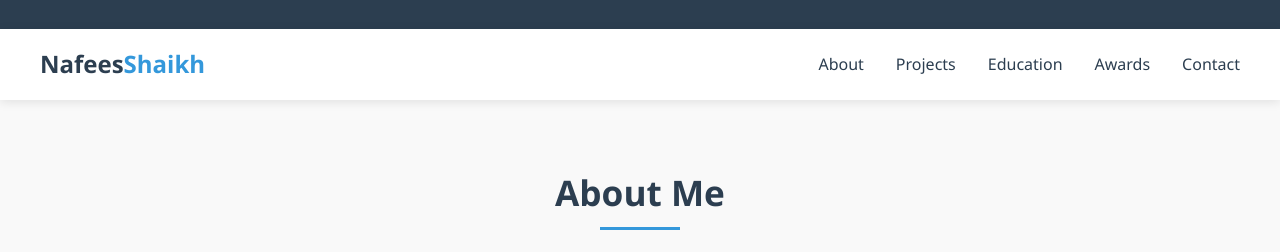
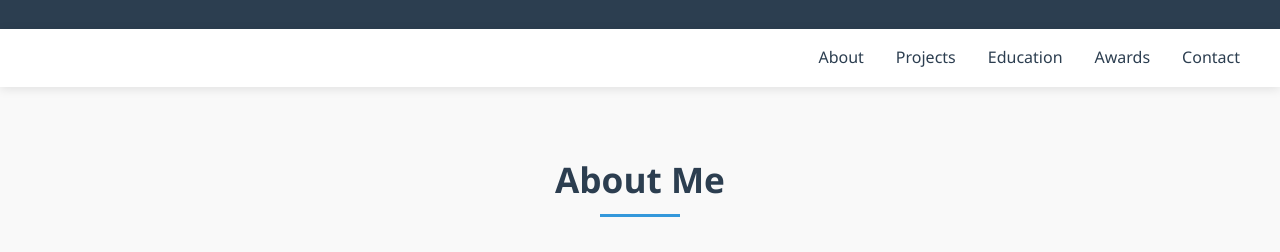
Before and after one commit to datascience619/Nafeesio, a plain HTML site: page index.html in a window 1280 px wide. Shown: the part 475-727 px from the top of the page. Drawn offline with Linux system fonts and the light colour scheme.

Commit message:
Update index.html

```diff
--- a/index.html
+++ b/index.html
@@ -790,7 +790,7 @@
     <!-- Navigation -->
     <nav>
         <div class="container nav-container">
-            <div class="logo">Nafees<span>Shaikh</span></div>
+            <div class="logo"><span></span></div>
             <button class="mobile-menu-btn" id="mobileMenuBtn">
                 <i class="fas fa-bars"></i>
             </button>
```
